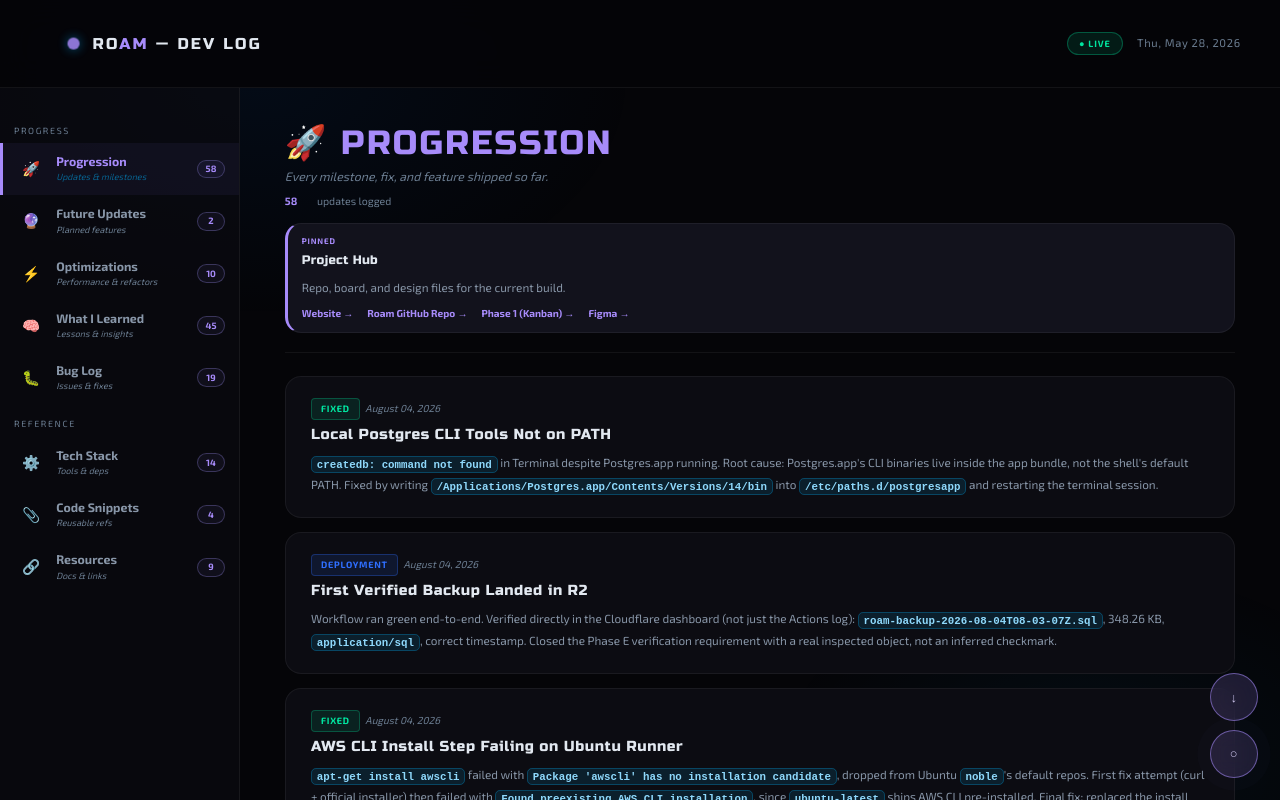
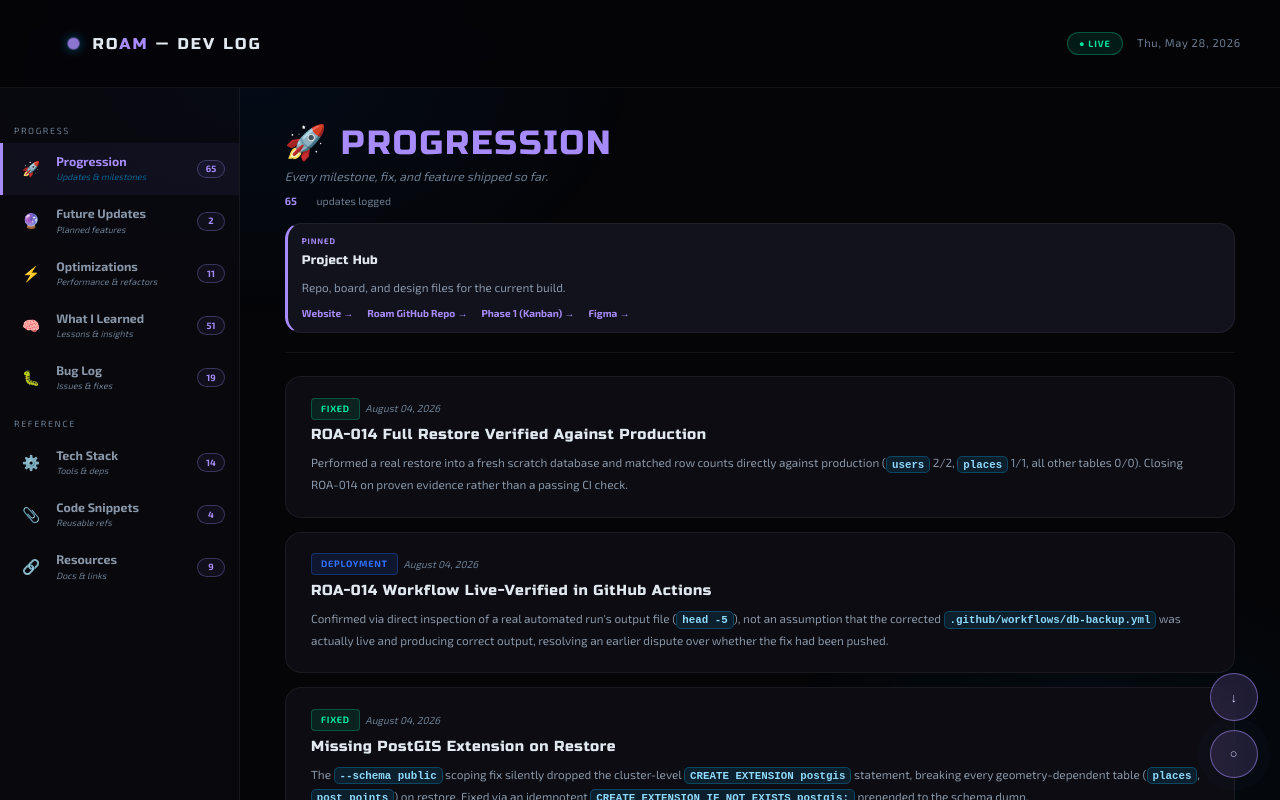
Before and after one commit to NomadCode33/roam, a Next.js app: page /dev-log in a window 1280 px wide. Built offline with nearby package versions, Linux system fonts and the light colour scheme.

Commit message:
add new entries

```diff
--- a/app/dev-log/page.jsx
+++ b/app/dev-log/page.jsx
@@ -360,7 +360,7 @@ const PINNED = {
 /*
     {
       id: ,
-      date: "Jly, 2026",
+      date: "Jloy, 2026",
       title: "",
       body: "",
       tag: ""
@@ -371,6 +371,55 @@ const DATA = {
   // ── progression: flat list, rendered by ProgressionPane ──────────────────
   // Fields per entry: id, date, title, body (string/array), tag/tags (optional)
   progression: [
+    {
+      id: 65,
+      date: "August 04, 2026",
+      title: "ROA-014 Full Restore Verified Against Production",
+      body: "Performed a real restore into a fresh scratch database and matched row counts directly against production (`users` 2/2, `places` 1/1, all other tables 0/0). Closing ROA-014 on proven evidence rather than a passing CI check.",
+      tag: "fixed"
+    },
+    {
+      id: 64,
+      date: "August 04, 2026",
+      title: "ROA-014 Workflow Live-Verified in GitHub Actions",
+      body: "Confirmed via direct inspection of a real automated run's output file (`head -5`), not an assumption that the corrected `.github/workflows/db-backup.yml` was actually live and producing correct output, resolving an earlier dispute over whether the fix had been pushed.",
+      tag: "deployment"
+    },
+    {
+      id: 63,
+      date: "August 04, 2026",
+      title: "Missing PostGIS Extension on Restore",
+      body: "The `--schema public` scoping fix silently dropped the cluster-level `CREATE EXTENSION postgis` statement, breaking every geometry-dependent table (`places`, `post_points`) on restore. Fixed via an idempotent `CREATE EXTENSION IF NOT EXISTS postgis;` prepended to the schema dump.",
+      tag: "fixed"
+    },
+    {
+      id: 62,
+      date: "August 04, 2026",
+      title: "Roles Dump Added to Backup Workflow",
+      body: "Added a third, previously-missing `--role-only` dump alongside schema and data, closing a real coverage gap for any custom Postgres roles beyond Supabase's defaults.",
+      tag: "feature"
+    },
+    {
+      id: 61,
+      date: "August 04, 2026",
+      title: "Sensitive Schema Exposure (`auth`/`storage` in backups)",
+      body: "Discovered the corrected dump was including `auth.users`, `auth.sessions`, `auth.refresh_tokens`, and `storage.objects`. Encrypted passwords and live session tokens are in a file exported to a personal machine and a 30-day-retention R2 bucket. Fixed by scoping both dump calls to `--schema public`.",
+      tag: "fixed"
+    },
+    {
+      id: 60,
+      date: "August 04, 2026",
+      title: "Data Dump Format Bug (`--use-copy` missing)",
+      body: "Adding `--data-only` alone still produced zero `COPY` statements. Root-caused via Supabase CLI documentation that `--data-only` requires the separate `--use-copy` flag to emit restorable COPY-format rows instead of a different internal format.",
+      tag: "fixed"
+    },
+    {
+      id: 59,
+      date: "August 04, 2026",
+      title: "Schema-Only Backup Bug Identified",
+      body: "Root-caused via direct file inspection that `supabase db dump` with no flags produces zero `COPY` statements. The ROA-014 backup workflow had been silently producing structure-only backups with no actual row data since its first successful run.",
+      tag: "fixed"
+    },
     {
       id: 58,
       date: "August 04, 2026",
@@ -891,6 +940,20 @@ const DATA = {
     },
     */
 optimize: [
+    {
+      id: 11,
+      month: "August 2026",
+      date: "August 04, 2026",
+      title: "`db-backup.yml`: Dump Scope and File Structure",
+      body: "Realized partway through that 'fix the missing data' and 'back up everything indiscriminately' are not the same goal. A correct backup still needs deliberate scope boundaries, not maximum inclusion.",
+      bullets: [
+        "Split a single combined dump into three independently-verified files: roles, schema, data",
+        "Scoped schema and data dumps to `--schema public`, deliberately excluding `auth`/`storage`",
+        "Applied differentiated verification logic per file type — schema/data get a strict size floor, roles gets an existence-only check since a legitimately tiny roles file shouldn't fail the job",
+        "Added a dedicated CI step that greps the data dump for `^COPY ` statements, so a repeat of the original schema-only bug fails loudly in the pipeline itself instead of requiring manual discovery again"
+      ],
+      tags: "refactor"
+    },
     {
       id: 10,
       month: "August 2026",
@@ -1075,6 +1138,12 @@ optimize: [
     { id: 43, topic: "GitHub Actions Executes the Workflow File Version Live at Trigger Time", body: "A workflow run uses whichever version of the `.yml` file existed in the repo at the moment it was triggered, not whatever is currently committed. Re-running an old failed job, or triggering before a push finishes landing, replays the old (broken) version and can look identical to a fresh bug. Always check the run's timestamp against the relevant commit before debugging further." },
     { id: 44, topic: "RLS Subqueries Are Themselves Subject to RLS", body: "When one table's RLS policy checks another table via `EXISTS (SELECT 1 FROM other_table WHERE ...)`, that subquery is evaluated under the querying user's row-level security on `other_table` too. A narrow policy on the referenced table (e.g., only exposing rows where you're the owner) can silently make the subquery return nothing for the 'wrong' party, even though the outer policy's logic is written correctly. The fix is a `SECURITY DEFINER` function that bypasses RLS for just the boolean check, without exposing the underlying row." },
     { id: 45, topic: "Postgres.app's CLI Tools Are Not on PATH by Default", body: "Postgres.app installs `psql`, `createdb`, `pg_restore`, etc. inside its own `.app` bundle rather than a standard system bin directory. Any terminal session started before this is configured (via `/etc/paths.d/` or similar) will not find these commands, even though the server itself is running and reachable." },
+    { id: 46, topic: "Dump Flags Are Not Additive in the Way Their Names Suggest", body: "`--data-only` does not mean 'also include data'. It's the inverse of `--schema-only`, and even then it doesn't default to a restorable format. Getting real row data required stacking `--data-only` *and* `--use-copy` together; each flag name implies less than what it actually requires in combination." },
+    { id: 47, topic: "Schema Scoping Has Cluster-Level Blind Spots", body: "`--schema public` correctly excludes `auth`/`storage` objects, but extensions like PostGIS aren't schema-owned in the way tables are, they're cluster/database-level. Scoping a dump to one schema can silently drop the very extension that schema's tables depend on." },
+    { id: 48, topic: "File Existence and Size Are Not Proof of Content", body: "A file that's non-empty, uploads successfully, and passes a size check can still be structurally wrong in a way none of those checks would catch. Real verification means opening the file and checking for the specific thing you actually need (a COPY statement, a real row, a table name). Proven three separate times in this same ticket." },
+    { id: 49, topic: "GitHub Actions Runs the Workflow Version Live at Trigger Time", body: "A workflow file's current contents in the repo don't tell you what a past run actually executed. Disputes over 'did the fix actually run' are only settled by inspecting the literal output of a specific run, not by re-reading the YAML." },
+    { id: 50, topic: "`dropdb`/`createdb` Fully Resets Restore-Test State", body: "Restore testing against a database that still has data from a previous failed attempt produces misleading duplicate-key errors that look like new bugs. A full drop-and-recreate between restore attempts is required for a clean, trustworthy test." },
+    { id: 51, topic: "A 'Full Backup' Claim Needs Explicit Scope Boundaries", body: "Neither this DIY approach nor Supabase's own paid-tier native backups cover object/file storage, only the Postgres database. 'True full backup' isn't a DIY-vs-paid distinction; it's a database-vs-files distinction that exists regardless of backup method." },
     //{ id: 10, topic: "", body: "" },
   ],
 
```
